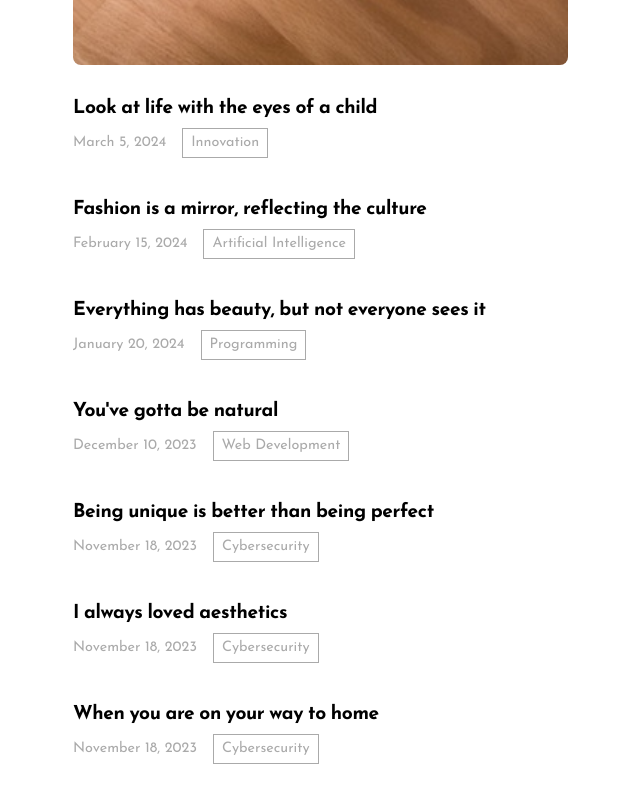
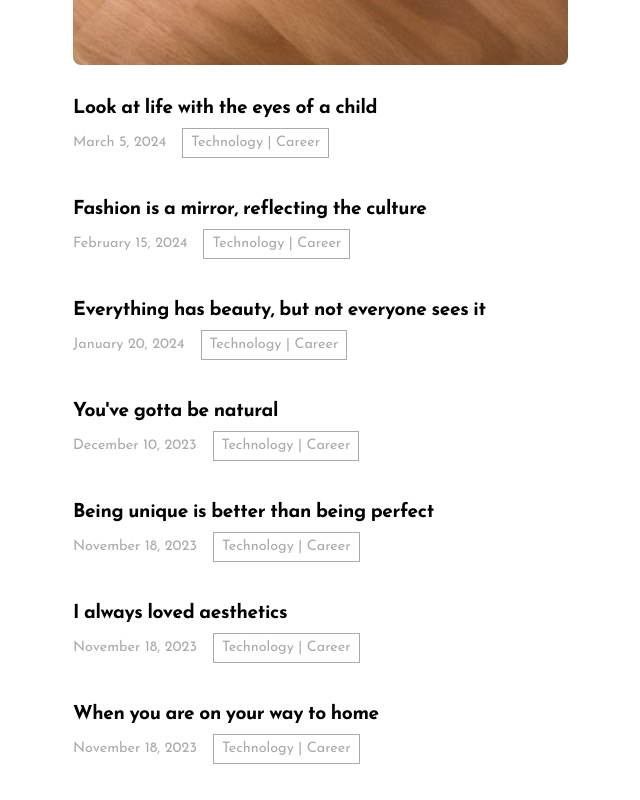
Before and after one commit to nikhil7476/ikken, a Next.js app: page /blog in a window 1280 px wide. Shown: the part 980-1780 px from the top of the page, without its empty margins (167-807 px from the left). Built offline with nearby package versions, Linux system fonts and the light colour scheme.

Commit message:
modified:   src/pages/blog/[slug].js 	modified:   src/pages/blog/index.js 	modified:   src/utils/blogData.js

```diff
--- a/src/pages/blog/index.js
+++ b/src/pages/blog/index.js
@@ -27,7 +27,7 @@ const BlogPage = () => {
             <h2 className={styles.postTitle}>{latestPost.title}</h2>
           </Link>
           <span className={styles.date}>{latestPost.date}</span>
-          <p className={styles.tag}>{latestPost.tag}</p>
+          <p className={styles.tag}>{latestPost.tag.join(" | ")}</p>
         </div>
       </div>
 
@@ -39,7 +39,7 @@ const BlogPage = () => {
               <h3 className={styles.postTitle}>{post.title}</h3>
             </Link>
             <span className={styles.date}>{post.date}</span>
-            <p className={styles.tag}>{post.tag}</p>
+            <p className={styles.tag}>{post.tag.join(" | ")}</p>
           </div>
         ))}
       </div>
--- a/src/utils/blogData.js
+++ b/src/utils/blogData.js
@@ -22,7 +22,7 @@ export const blogPosts = [
   {
     id: 2,
     author: "Nikhil Mishra",
-    tag: "Innovation",
+    tag: ["Technology", "Career"],
     title: "Look at life with the eyes of a child",
     slug: "the-99-percent-that-remains-in-the-drawer",
     date: "March 5, 2024",
@@ -42,7 +42,7 @@ export const blogPosts = [
   {
     id: 3,
     author: "Nikhil Mishra",
-    tag: "Artificial Intelligence",
+    tag: ["Technology", "Career"],
     title: "Fashion is a mirror, reflecting the culture",
     slug: "ethical-dilemmas-of-artificial-intelligence",
     date: "February 15, 2024",
@@ -62,7 +62,7 @@ export const blogPosts = [
   {
     id: 4,
     author: "Nikhil Mishra",
-    tag: "Programming",
+    tag: ["Technology", "Career"],
     title: "Everything has beauty, but not everyone sees it",
     slug: "the-rise-of-functional-programming",
     date: "January 20, 2024",
@@ -82,7 +82,7 @@ export const blogPosts = [
   {
     id: 5,
     author: "Nikhil Mishra",
-    tag: "Web Development",
+    tag: ["Technology", "Career"],
     title: "You've gotta be natural",
     slug: "exploring-the-future-of-web-3",
     date: "December 10, 2023",
@@ -102,7 +102,7 @@ export const blogPosts = [
   {
     id: 6,
     author: "Nikhil Mishra",
-    tag: "Cybersecurity",
+    tag: ["Technology", "Career"],
     title: "Being unique is better than being perfect",
     slug: "understanding-zero-trust-architecture",
     date: "November 18, 2023",
@@ -122,7 +122,7 @@ export const blogPosts = [
   {
     id: 7,
     author: "Nikhil Mishra",
-    tag: "Cybersecurity",
+    tag: ["Technology", "Career"],
     title: "I always loved aesthetics",
     slug: "understanding-zero-trust-architecture",
     date: "November 18, 2023",
@@ -142,7 +142,7 @@ export const blogPosts = [
   {
     id: 8,
     author: "Nikhil Mishra",
-    tag: "Cybersecurity",
+    tag: ["Technology", "Career"],
     title: "When you are on your way to home",
     slug: "understanding-zero-trust-architecture",
     date: "November 18, 2023",
```
Also changed, not shown: src/pages/blog/[slug].js (+19 -5 lines).
